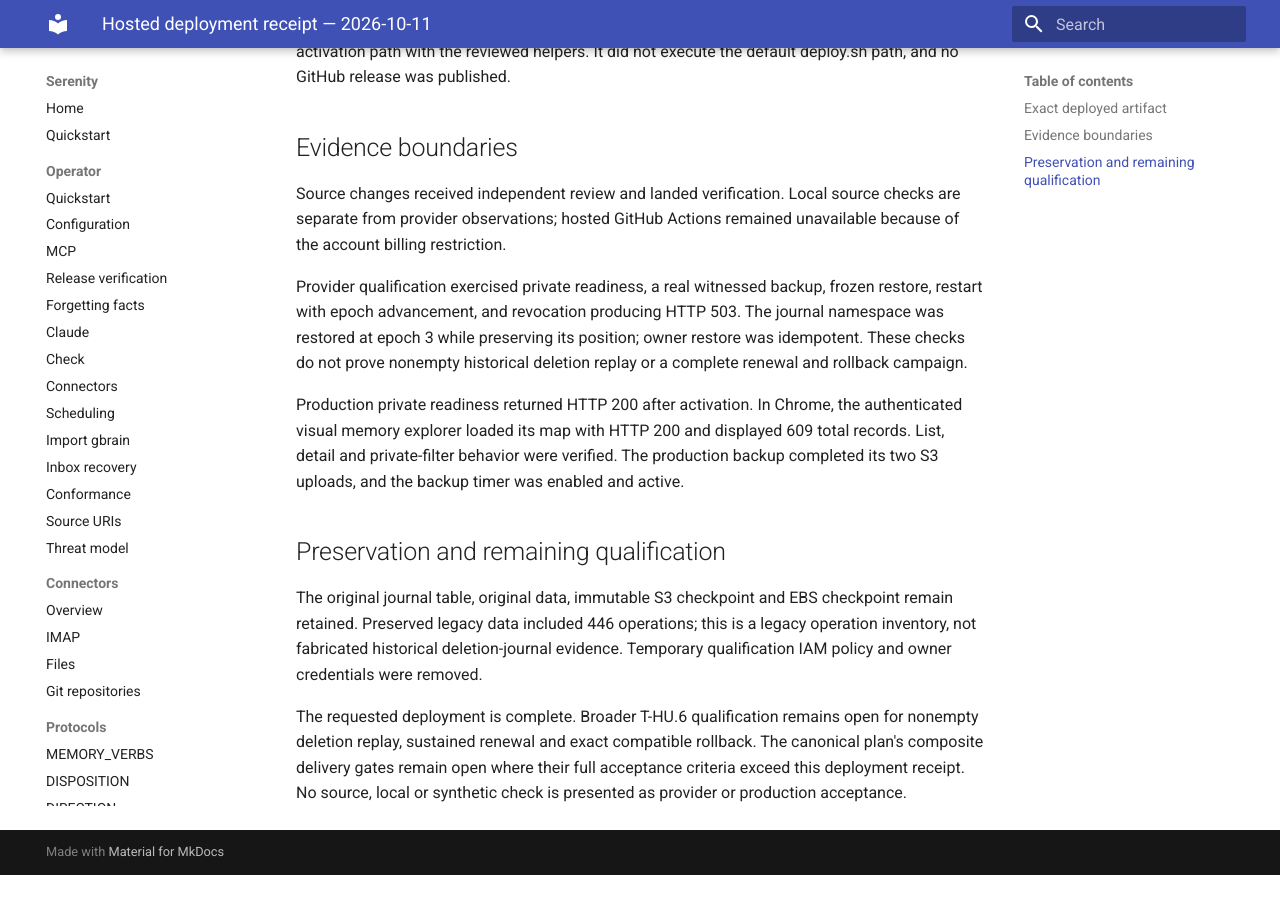
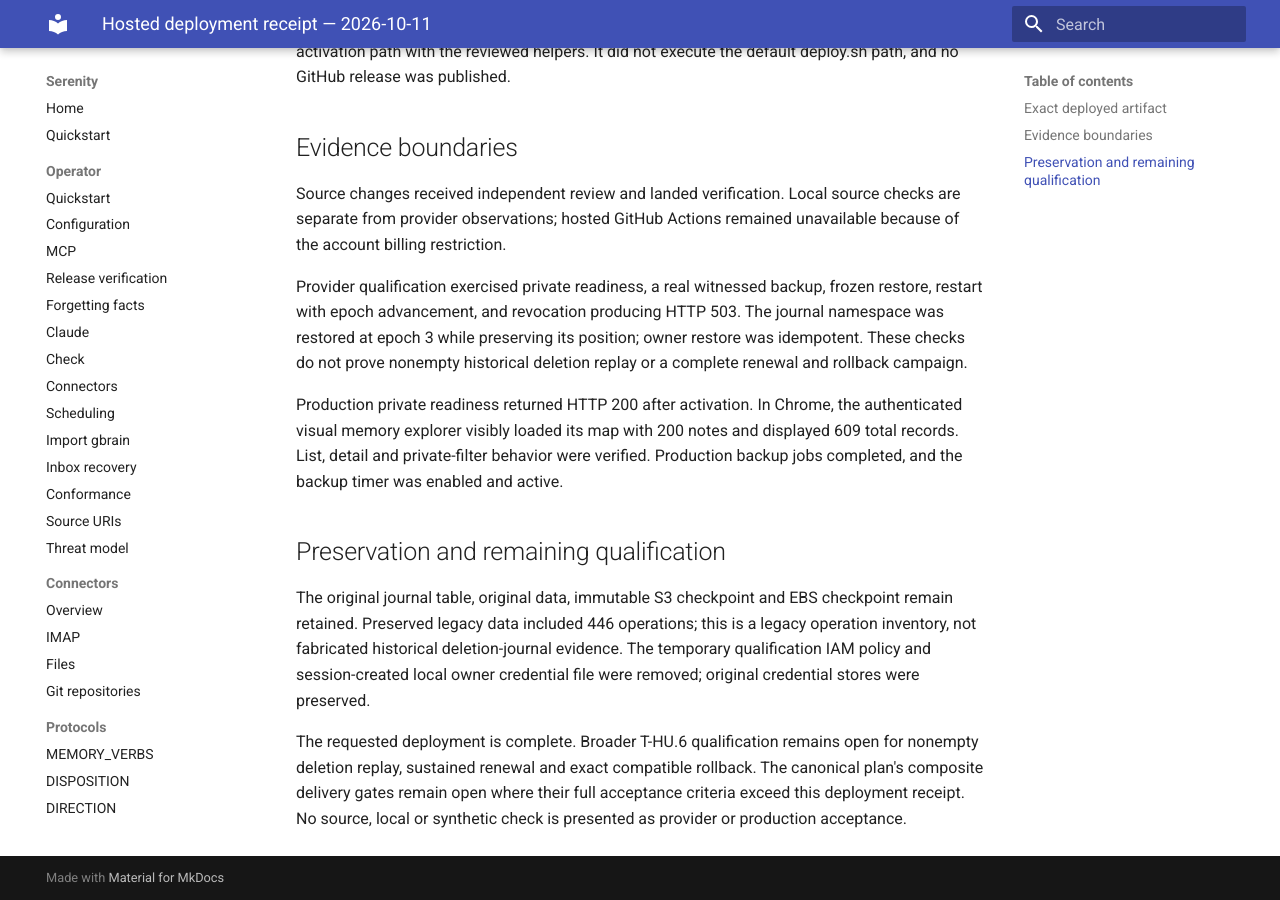
Before and after one commit to sirerun/serenity, an MkDocs documentation site: the page built from docs/plans/hosted-deployment-2026-10-11.md, in a window 1280 px wide and 900 px high, scrolled down 691 px. Built offline with MkDocs 1.6.1 and Material for MkDocs 9.7.7, drawn with Linux system fonts in a browser that asks for light colours; before the commit the page ends 1566 px from its top, so only the background shows below that.

Commit message:
Keep browser and credential cleanup claims precise

```diff
--- a/docs/plans/hosted-deployment-2026-10-11.md
+++ b/docs/plans/hosted-deployment-2026-10-11.md
@@ -20,10 +20,10 @@
 
 Provider qualification exercised private readiness, a real witnessed backup, frozen restore, restart with epoch advancement, and revocation producing HTTP 503. The journal namespace was restored at epoch 3 while preserving its position; owner restore was idempotent. These checks do not prove nonempty historical deletion replay or a complete renewal and rollback campaign.
 
-Production private readiness returned HTTP 200 after activation. In Chrome, the authenticated visual memory explorer loaded its map with HTTP 200 and displayed 609 total records. List, detail and private-filter behavior were verified. The production backup completed its two S3 uploads, and the backup timer was enabled and active.
+Production private readiness returned HTTP 200 after activation. In Chrome, the authenticated visual memory explorer visibly loaded its map with 200 notes and displayed 609 total records. List, detail and private-filter behavior were verified. Production backup jobs completed, and the backup timer was enabled and active.
 
 ## Preservation and remaining qualification
 
-The original journal table, original data, immutable S3 checkpoint and EBS checkpoint remain retained. Preserved legacy data included 446 operations; this is a legacy operation inventory, not fabricated historical deletion-journal evidence. Temporary qualification IAM policy and owner credentials were removed.
+The original journal table, original data, immutable S3 checkpoint and EBS checkpoint remain retained. Preserved legacy data included 446 operations; this is a legacy operation inventory, not fabricated historical deletion-journal evidence. The temporary qualification IAM policy and session-created local owner credential file were removed; original credential stores were preserved.
 
 The requested deployment is complete. Broader T-HU.6 qualification remains open for nonempty deletion replay, sustained renewal and exact compatible rollback. The canonical plan's composite delivery gates remain open where their full acceptance criteria exceed this deployment receipt. No source, local or synthetic check is presented as provider or production acceptance.
```
Also changed, not shown: docs/plans/hosted-unblock-2026-10-10.md (+1 -1 lines).
